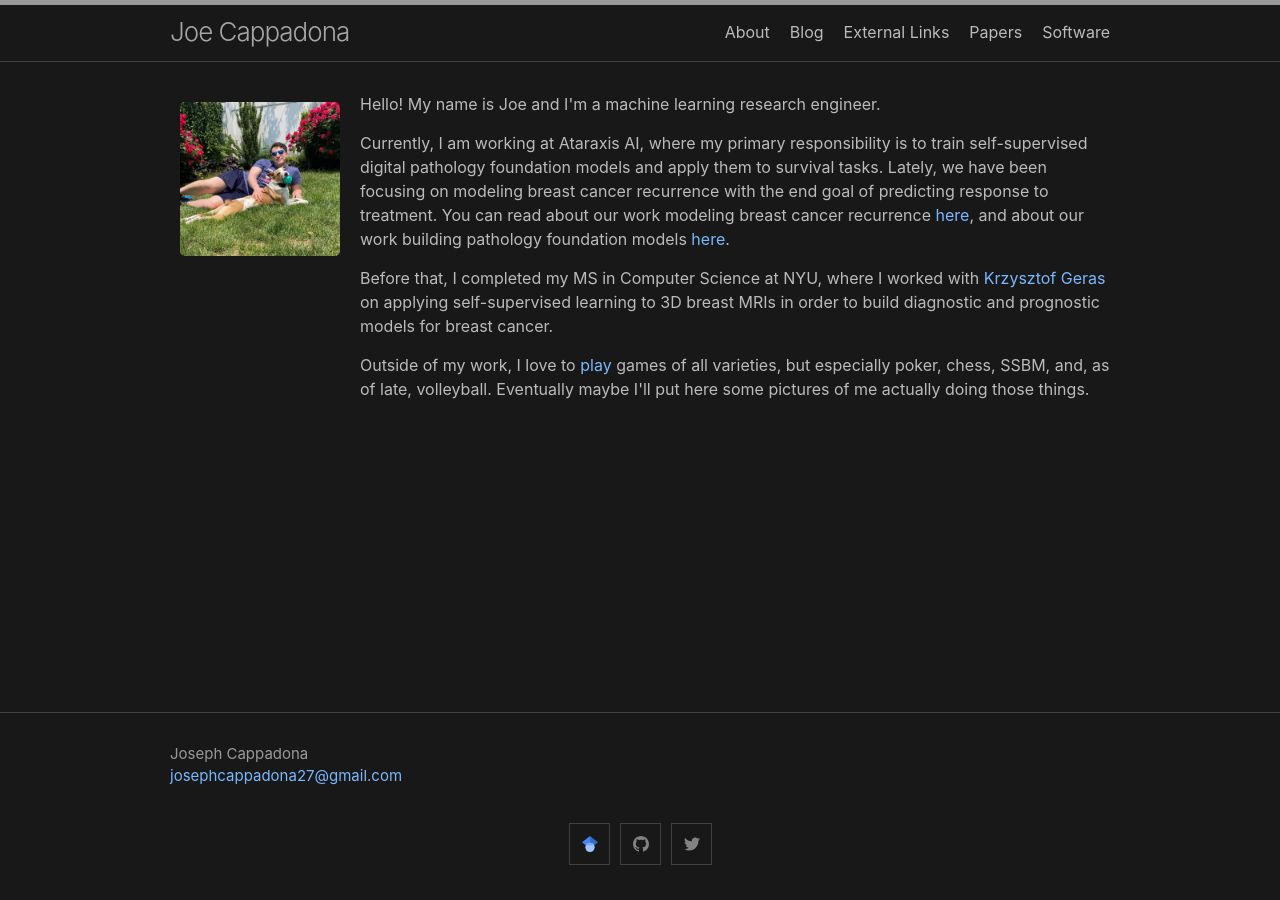
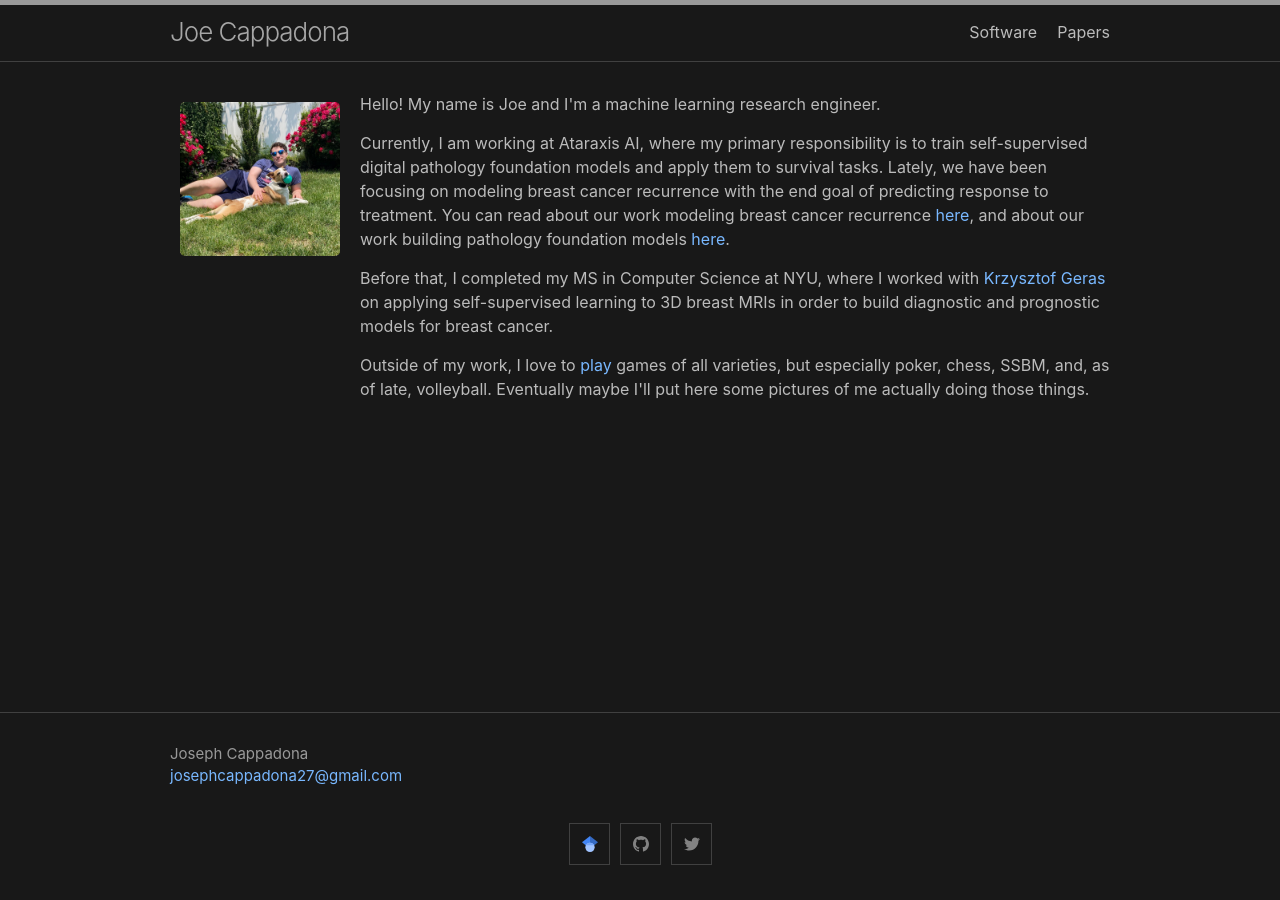
Before and after one commit to josephcappadona/josephcappadona.github.io, a Jekyll site: the page built from index.md, in a window 1280 px wide. Built offline with Jekyll 4.4.1, drawn with Linux system fonts in a browser that asks for light colours.

```diff
--- a/_config.yml
+++ b/_config.yml
@@ -15,10 +15,10 @@ minima:
     googlescholar: my0vOyQAAAAJ
     # instagram: j.cappadona
 
-header_pages: {}
+header_pages:
+  - software.md
+  - papers.md
  # - about.md
- # - papers.md
- # - software.md
 
 theme: minima
 plugins:
```
